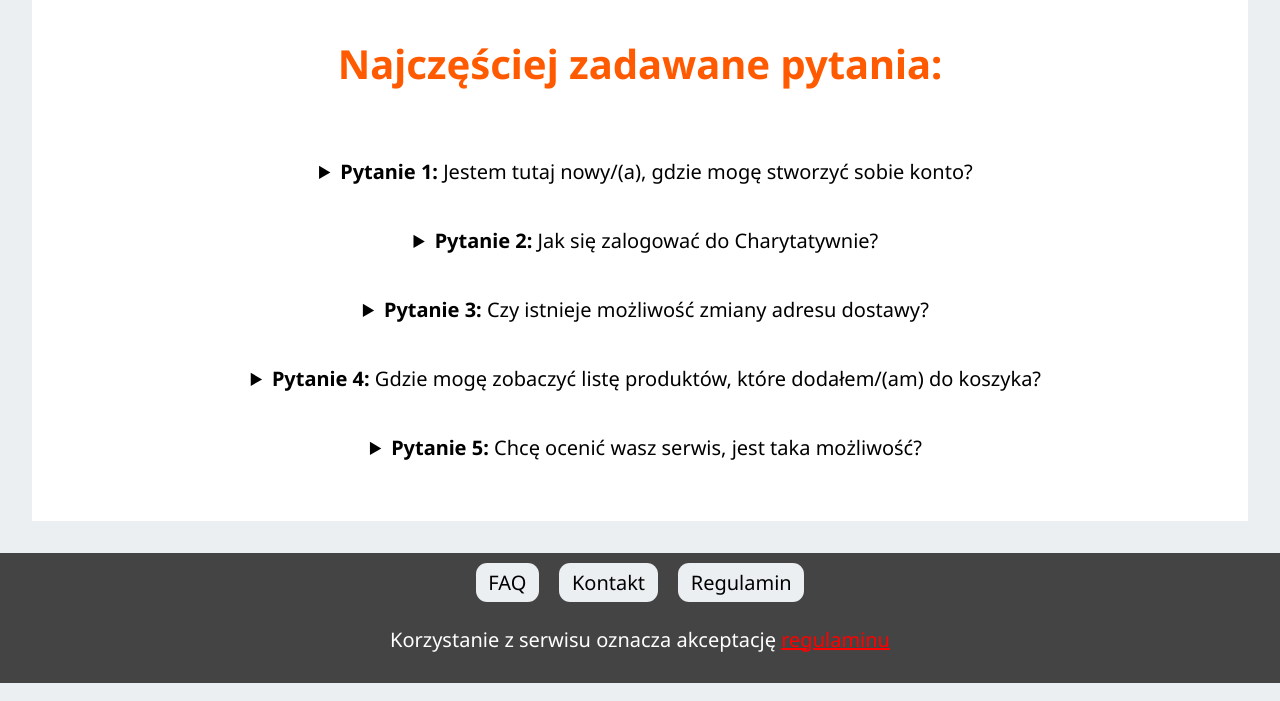
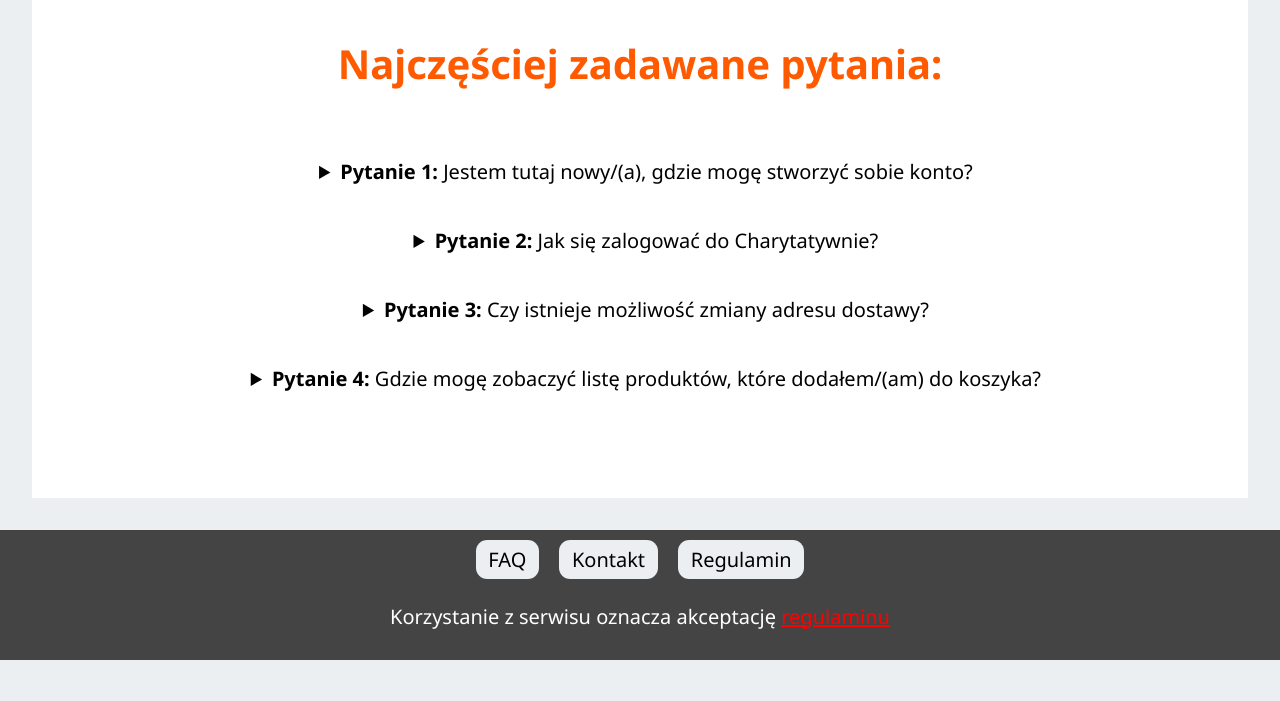
Before and after one commit to caspros/Charytatywnie, a PHP site: page /FAQ.php in a window 1280 px wide. Shown: the part 81-782 px from the top of the page. Run offline with PHP 8.4, Linux system fonts and the light colour scheme.

Commit message:
Faq zmienilem pytaine 5

```diff
--- a/FAQ.php
+++ b/FAQ.php
@@ -101,11 +101,6 @@
 
 					<br><br>
 
-					<details>
-					    <summary><strong>Pytanie 5:</strong> Chcę ocenić wasz serwis, jest taka możliwość?</summary>
-					<br><strong>Odpowiedź 5:</strong> Naturalnie. Zalogowani użytkownicy mogą oceniać i zakupione produkty, jak i nasz sklep. Opcję służące do tego znajdują się w menu w górnej części strony. Po kliknięciu interesującej nasz opcji, pojawia się formularz oceny. Będziemy wdzięczni za opinie i komenarze. Najlepsze z nich wyświetlimy na stronie głównej.
-					</details>
-
 				</div>
 			<br><br>
 
--- a/logowanie.php
+++ b/logowanie.php
@@ -3,12 +3,15 @@
 
 	if ((isset($_SESSION['zalogowany'])) && ($_SESSION['zalogowany']==true))
 	{
+		$_SESSION['wyloguj'] = "Wyloguj";
+		unset($_SESSION['zaloguj']);
 		header('Location: index.php');
 		exit();
 	}
 
 	if (isset($_SESSION['wyloguj']))
 	{
+		$_SESSION['zaloguj'] = "Zaloguj";
 		unset($_SESSION['wyloguj']);
 		session_unset();
 		header('Location: index.php');
```
